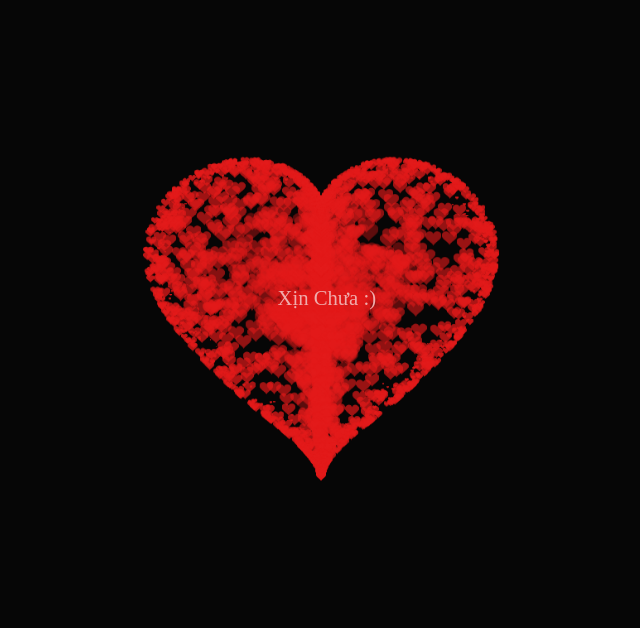
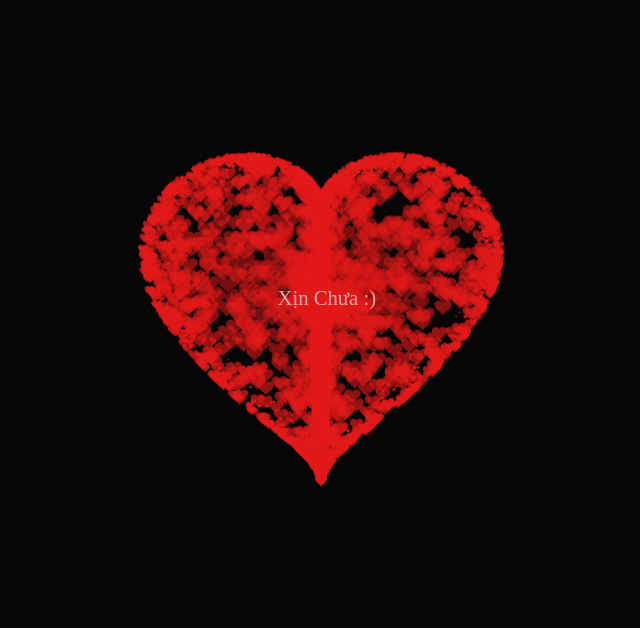
Before and after one commit to nangchung0536/test, a plain HTML site: page index.html in a window 1280 px wide. Shown: the part 86-714 px from the top of the page, without its empty margins (319-959 px from the left). Drawn offline with Linux system fonts and the light colour scheme.

Commit message:
Update index.html

```diff
--- a/index.html
+++ b/index.html
@@ -34,7 +34,7 @@ var settings = {
     length:   4000, // maximum amount of particles
     duration:   4, // particle duration in sec
     velocity: 100, // particle velocity in pixels/sec
-    effect: -1.6, // play with this for a nice effect
+    effect: -1.35, // play with this for a nice effect
     size:      25, // particle size in pixels
   },
 };
```
